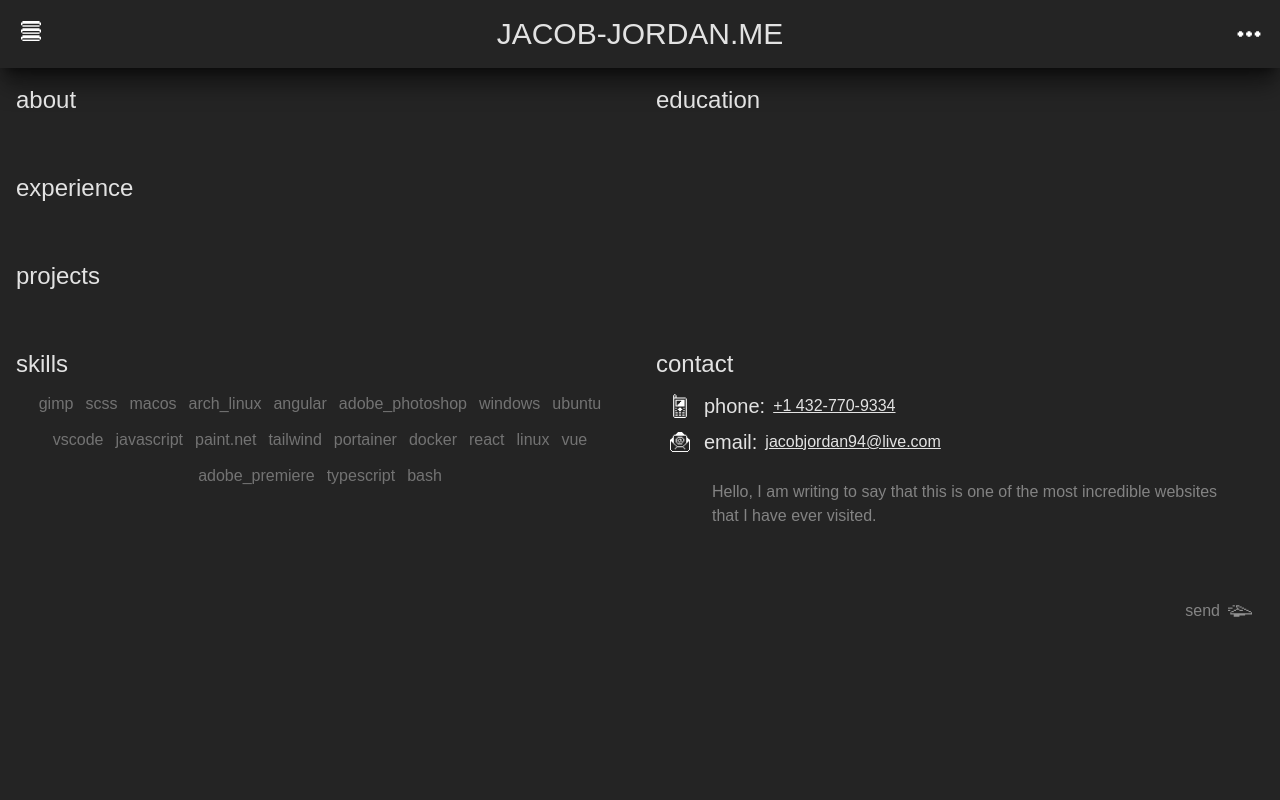
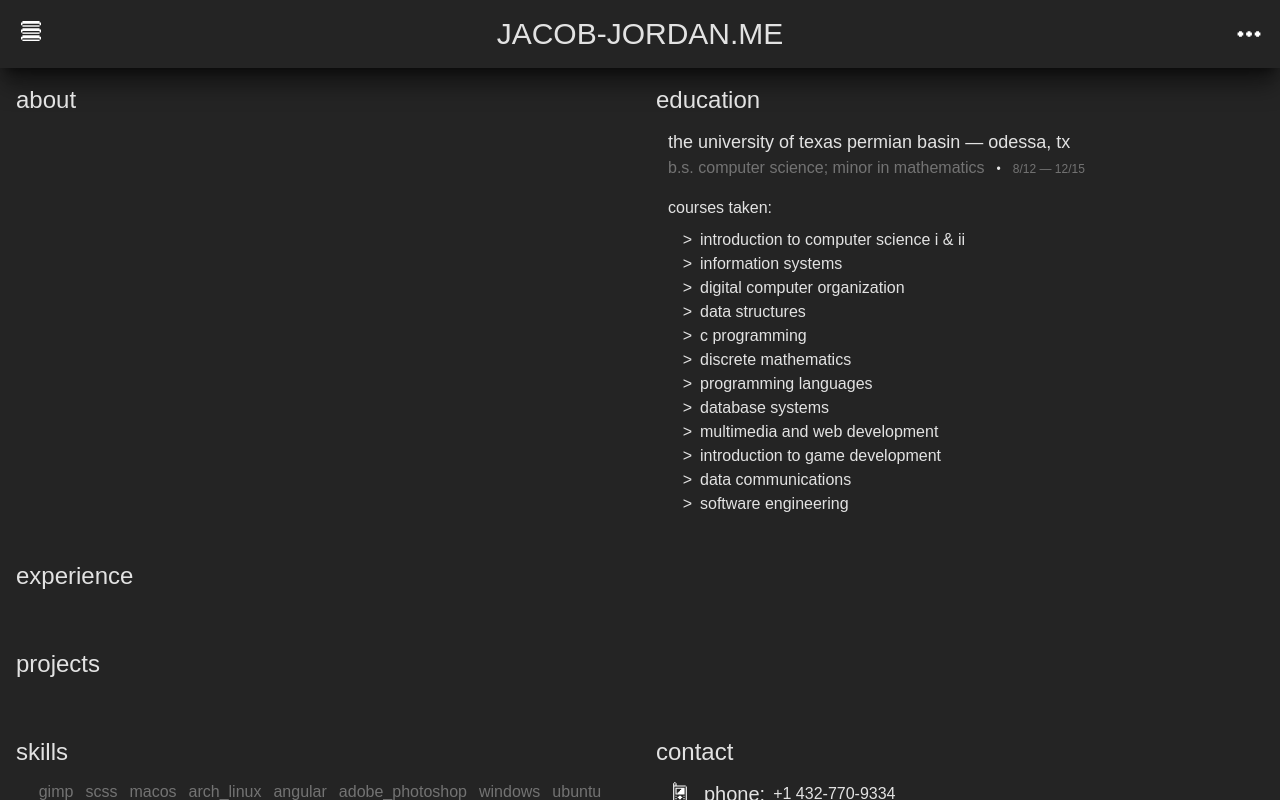
Before and after one commit to jacobjordan94/jacob-jordan-me, a React (Vite) app: page / in a window 1280 px wide. Built offline with nearby package versions, Linux system fonts and the light colour scheme; a web font is replaced by a local one.

Commit message:
add some info to education component

```diff
--- a/src/components/Education.jsx
+++ b/src/components/Education.jsx
@@ -3,7 +3,33 @@ import Section from "./Section";
 export default function Education({}) {
     return (
         <Section title="education">
-            <div className="education"></div>
+            <div className="education">
+                <div className="school-name text-lg">the university of texas permian basin &mdash; odessa, tx</div>
+                <div className="degree text-neutral-500 items-center">
+                    <span>b.s. computer science; minor in mathematics</span>
+                    <span className="text-xs mx-3 text-neutral-200">&bull;</span>
+                    <span className="text-xs">8/12 &mdash; 12/15</span>
+                </div>
+                <div className="courses-taken mt-4">
+                    <div className="title">courses taken:</div>
+                    <div className="courses mt-2 ms-6">
+                        <ul className="list-['>'] *:ps-2 grid">
+                            <li>introduction to computer science i & ii</li>
+                            <li>information systems</li>
+                            <li>digital computer organization</li>
+                            <li>data structures</li>
+                            <li>c programming</li>
+                            <li>discrete mathematics</li>
+                            <li>programming languages</li>
+                            <li>database systems</li>
+                            <li>multimedia and web development</li>
+                            <li>introduction to game development</li>
+                            <li>data communications</li>
+                            <li>software engineering</li>
+                        </ul>
+                    </div>
+                </div>
+            </div>
         </Section>
     );
 }
```
